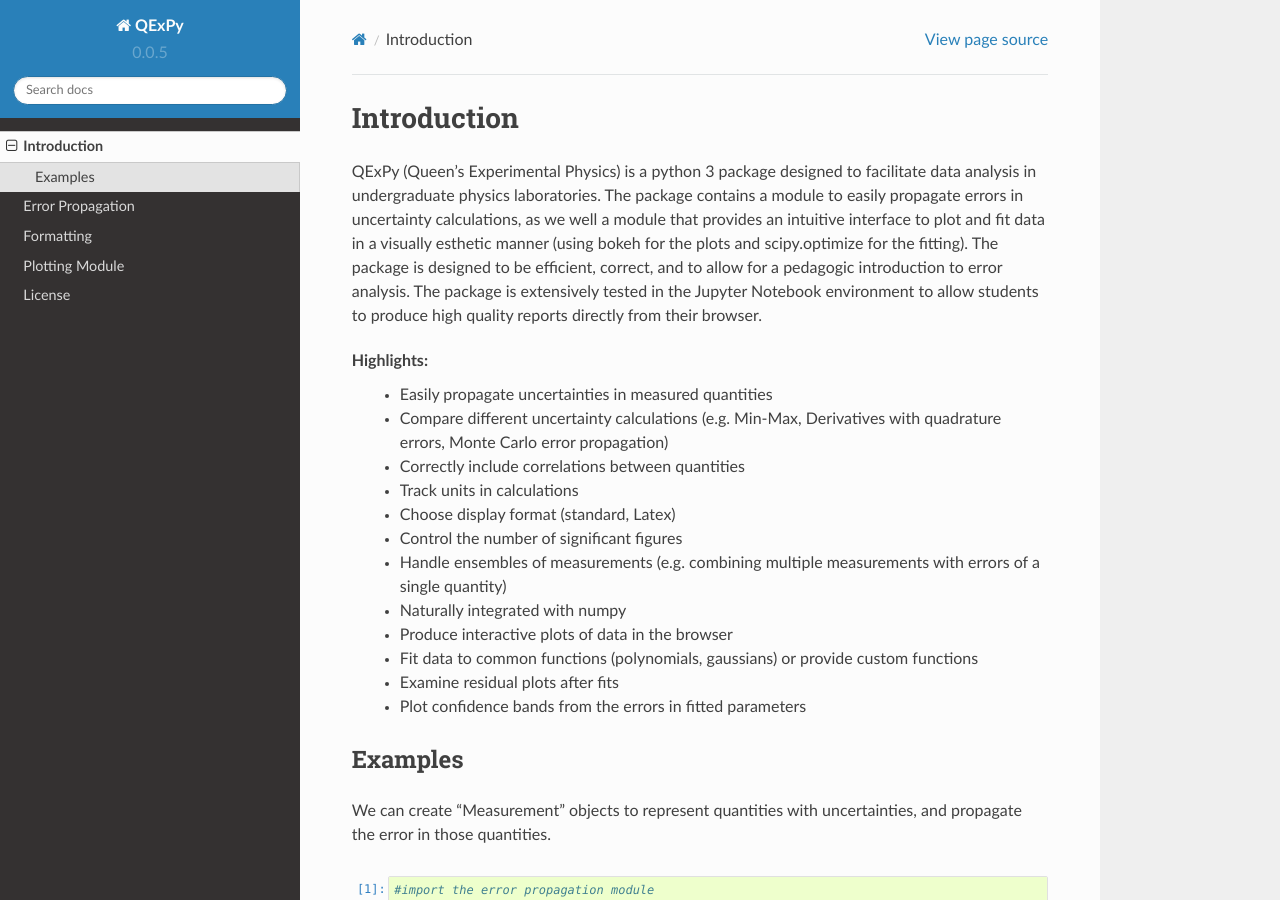
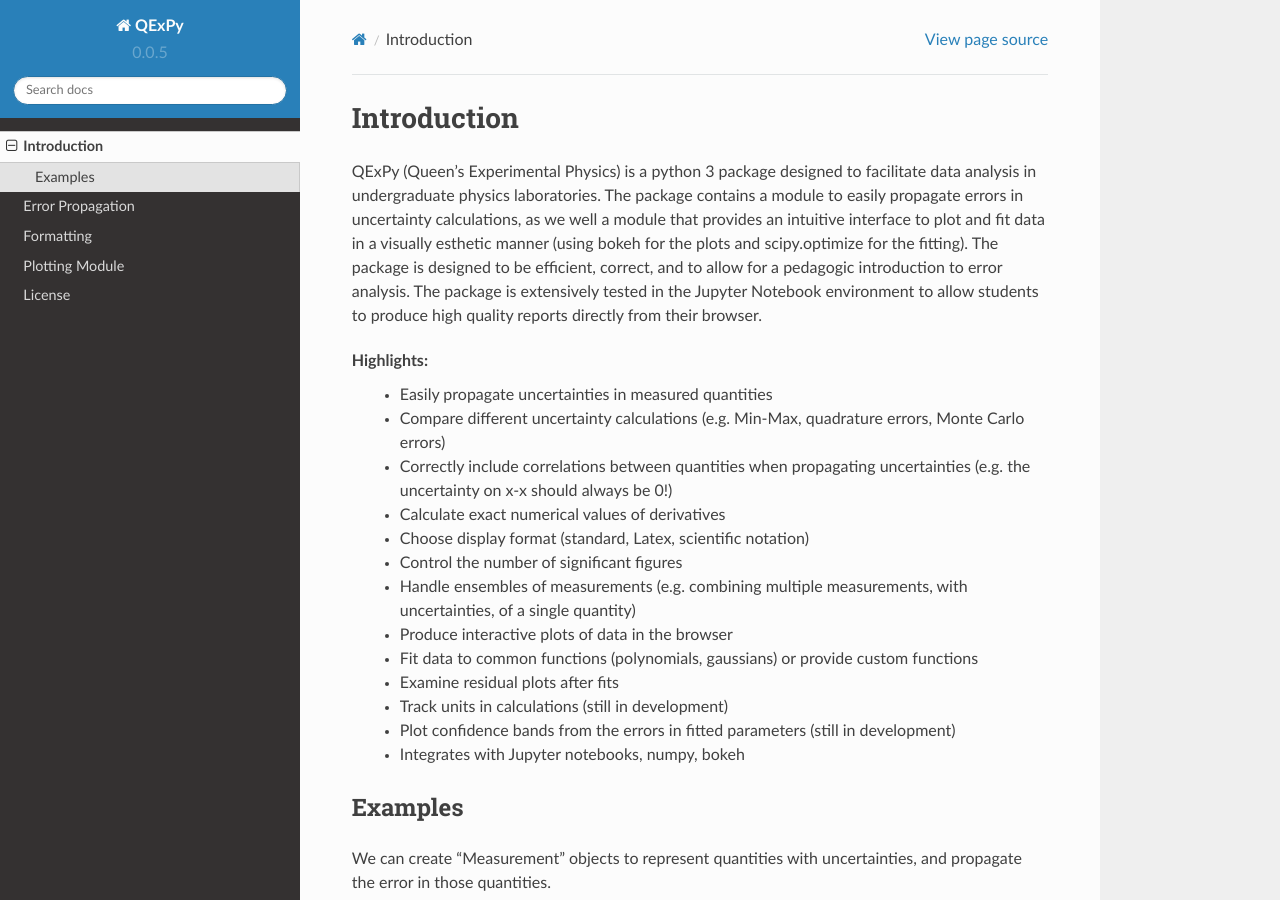
Before and after one commit to Queens-Physics/qexpy, a Sphinx documentation site: the page built from docs/intro.rst, in a window 1280 px wide and 900 px high. Built offline with Sphinx 7.4.7 and the Read the Docs theme 2.0.0, drawn with Linux system fonts in a browser that asks for light colours.

Commit message:
Update intro.rst

```diff
--- a/docs/intro.rst
+++ b/docs/intro.rst
@@ -5,17 +5,18 @@
 
 Highlights:
  * Easily propagate uncertainties in measured quantities
- * Compare different uncertainty calculations (e.g. Min-Max, Derivatives with quadrature errors, Monte Carlo error propagation)
- * Correctly include correlations between quantities
- * Track units in calculations
- * Choose display format (standard, Latex)
+ * Compare different uncertainty calculations (e.g. Min-Max, quadrature errors, Monte Carlo errors)
+ * Correctly include correlations between quantities when propagating uncertainties (e.g. the uncertainty on x-x should always be 0!)
+ * Calculate exact numerical values of derivatives
+ * Choose display format (standard, Latex, scientific notation)
  * Control the number of significant figures
- * Handle ensembles of measurements (e.g. combining multiple measurements with errors of a single quantity)
- * Naturally integrated with numpy
+ * Handle ensembles of measurements (e.g. combining multiple measurements, with uncertainties, of a single quantity)
  * Produce interactive plots of data in the browser
  * Fit data to common functions (polynomials, gaussians) or provide custom functions
  * Examine residual plots after fits
- * Plot confidence bands from the errors in fitted parameters
+ * Track units in calculations (still in development)
+ * Plot confidence bands from the errors in fitted parameters (still in development)
+ * Integrates with Jupyter notebooks, numpy, bokeh
 
 Examples
 --------
```
